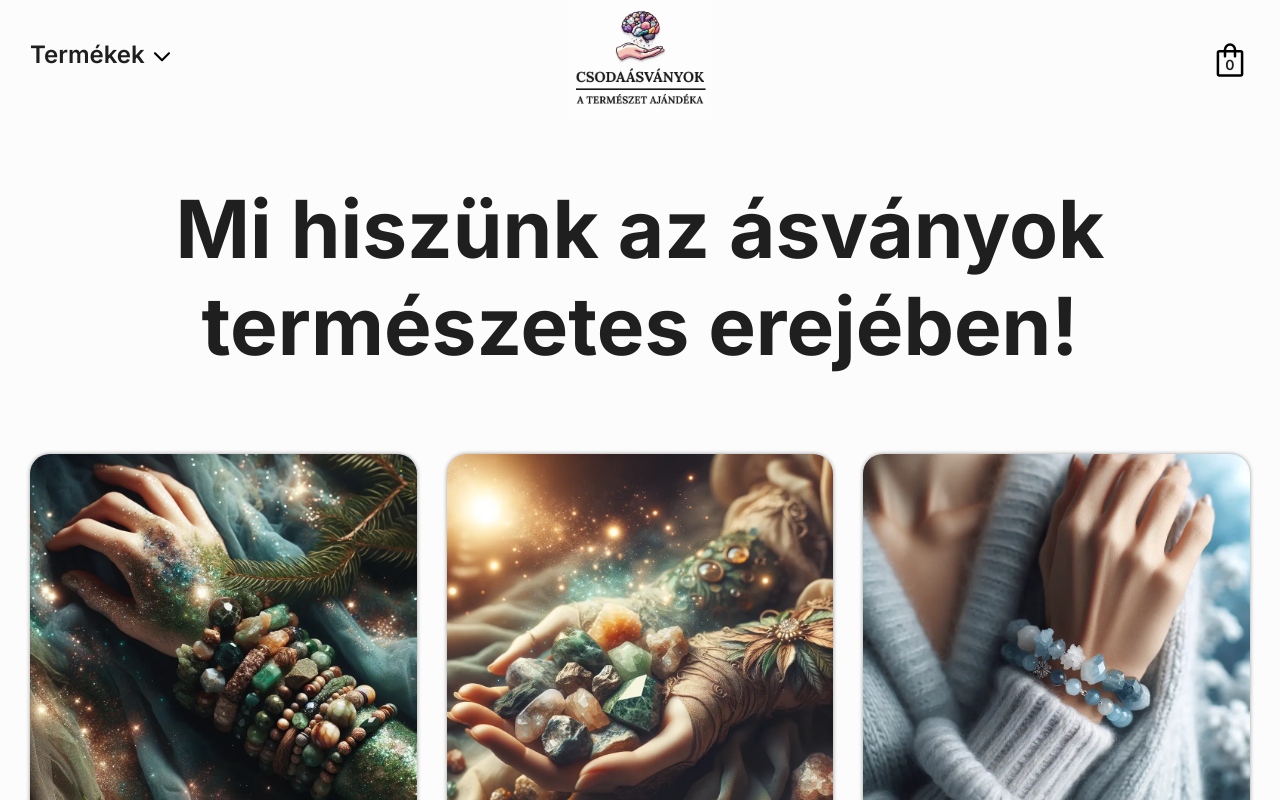
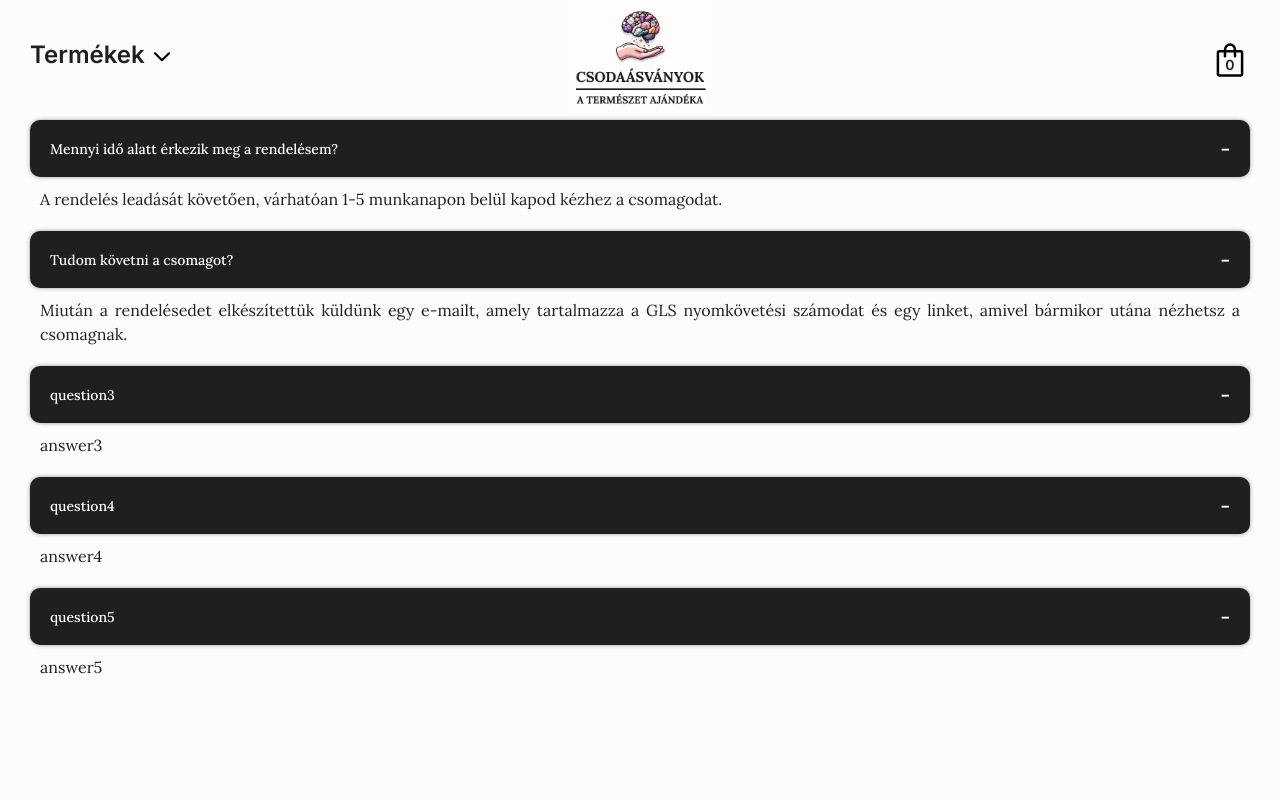
Before and after one commit to zocsen/csodaasvanyok-frontend, a React (Create React App) app: page /gyakran-ismetelt-kerdesek in a window 1280 px wide. Shown: the top 800 px of the page. Built offline with nearby package versions, Linux system fonts and the light colour scheme; no server answers.

Commit message:
added gyik page

```diff
--- a/src/csodaasvanyok/Csodaasvanyok.jsx
+++ b/src/csodaasvanyok/Csodaasvanyok.jsx
@@ -13,6 +13,7 @@ import Footer from "./components/Footer/Footer";
 import ASZFPage from "./pages/ASZFPage/ASZFPage";
 import AboutUs from "./pages/AboutUsPage/AboutUs";
 import MineralCatalogue from "./pages/MineralCatalogue/MineralCatalogue";
+import GYIKPage from "./pages/GYIKPage/GYIKPage";
 
 export default function Csodaasvanyok() {
   return (
@@ -93,6 +94,7 @@ export default function Csodaasvanyok() {
             <Route path="aszf" element={<ASZFPage />} />
             <Route path="rolunk" element={<AboutUs />} />
             <Route path="asvany-katalogus" element={<MineralCatalogue />} />
+            <Route path="gyakran-ismetelt-kerdesek" element={<GYIKPage />} />
 
             <Route path="/" element={<Homepage />} />
             <Route path="*" element={<Homepage />} />
--- /dev/null
+++ b/src/csodaasvanyok/pages/GYIKPage/GYIKPage.jsx
@@ -0,0 +1,39 @@
+import { useState } from "react";
+import "./gyik-page.scss";
+
+import GYIKData from "./gyik.json";
+
+export default function GYIKPage() {
+  const QuestionAccordion = ({ question, children }) => {
+    const [isAccordionOpen, setIsAccordionOpen] = useState(true);
+
+    return (
+      <div>
+        <div
+          onClick={() => setIsAccordionOpen(!isAccordionOpen)}
+          className={`question-accordion ${
+            isAccordionOpen ? "open" : ""
+          } box-shadow-border`}
+        >
+          <h2 className="question">{question}</h2>
+          <span>{isAccordionOpen ? "-" : "+"}</span>
+        </div>
+        <div className={`answer ${isAccordionOpen ? "open" : ""}`}>
+          <div className="answer-container">{children}</div>
+        </div>
+      </div>
+    );
+  };
+
+  return (
+    <div className="gyikpage">
+      {GYIKData.map((item) => {
+        return (
+          <QuestionAccordion key={item.id} question={item.question}>
+            {item.answer}
+          </QuestionAccordion>
+        );
+      })}
+    </div>
+  );
+}
--- /dev/null
+++ b/src/csodaasvanyok/pages/GYIKPage/gyik-page.scss
@@ -0,0 +1,51 @@
+.gyikpage {
+  display: flex;
+  flex-direction: column;
+  gap: 10px;
+
+  .question-accordion {
+    display: flex;
+    justify-content: space-between;
+    padding: 16px 20px;
+
+    border-radius: var(--border-radius-md);
+
+    transition: background-color 0.2s ease-in-out, color 0.2s ease-in-out;
+
+    &.open {
+      background-color: var(--primary-font-color);
+      color: white;
+      transition: background-color 0.5s ease-in-out, color 0.5s ease-in-out;
+    }
+
+    .question {
+      font-weight: 500;
+      font-size: 1.4rem;
+      display: flex;
+      align-items: center;
+    }
+
+    span {
+      font-weight: 600;
+      font-size: 2rem;
+    }
+  }
+
+  .answer {
+    max-height: 0;
+    text-align: justify;
+    font-size: 1.6rem;
+    line-height: var(--base-line-height);
+    overflow: hidden;
+    transition: max-height 0.3s ease-in-out;
+
+    &.open {
+      max-height: 500px;
+      transition: max-height 1s ease-in-out;
+    }
+
+    .answer-container {
+      padding: 10px;
+    }
+  }
+}
--- /dev/null
+++ b/src/csodaasvanyok/pages/GYIKPage/gyik.json
@@ -0,0 +1,27 @@
+[
+  {
+    "id": "1",
+    "question": "Mennyi idő alatt érkezik meg a rendelésem?",
+    "answer": "A rendelés leadását követően, várhatóan 1-5 munkanapon belül kapod kézhez a csomagodat. "
+  },
+  {
+    "id": "2",
+    "question": "Tudom követni a csomagot?",
+    "answer": "Miután a rendelésedet elkészítettük küldünk egy e-mailt, amely tartalmazza a GLS nyomkövetési számodat és egy linket, amivel bármikor utána nézhetsz a csomagnak. "
+  },
+  {
+    "id": "3",
+    "question": "question3",
+    "answer": "answer3"
+  },
+  {
+    "id": "4",
+    "question": "question4",
+    "answer": "answer4"
+  },
+  {
+    "id": "5",
+    "question": "question5",
+    "answer": "answer5"
+  }
+]
--- a/src/index.scss
+++ b/src/index.scss
@@ -56,11 +56,11 @@ button {
   cursor: pointer;
 }
 
-h1,
-h2,
-h3 {
-  font-family: var(--secondary-font-family);
-}
+// h1,
+// h2,
+// h3 {
+//   font-family: var(--secondary-font-family);
+// }
 
 h1 {
   font-size: 2.4rem;
```
